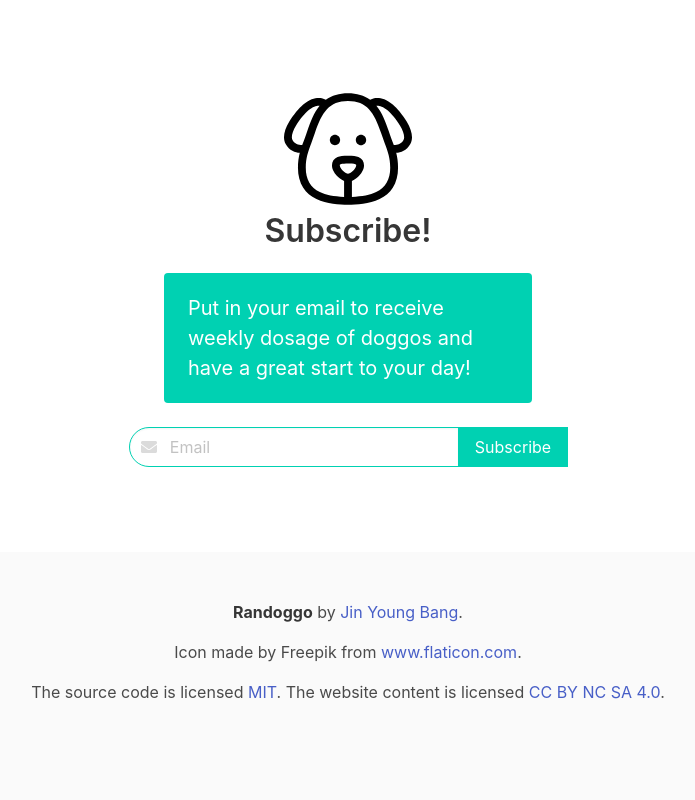
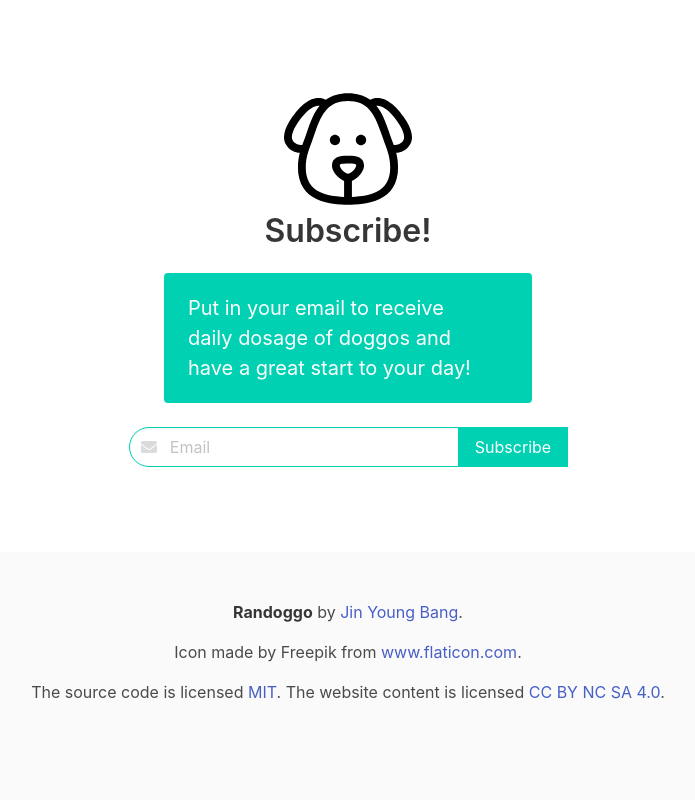
Before and after one commit to jinyoungbang/Randoggo, a Flask app: page / in a window 1280 px wide. Shown: the whole page, without its empty margins (292-987 px from the left). Run offline with Flask 2, Linux system fonts and the light colour scheme; some libraries are stand-ins or nearby versions.

Commit message:
minor edits

```diff
--- a/templates/index.html
+++ b/templates/index.html
@@ -33,7 +33,7 @@
                         <div class="column"></div>
                         <div class="column">
                             <div class="notification is-primary is-size-5">
-                                Put in your email to receive weekly dosage of doggos and have a great start to your day!
+                                Put in your email to receive daily dosage of doggos and have a great start to your day!
                             </div>
                         </div>
                         <div class="column"></div>
--- a/templates/invalid-subscribe.html
+++ b/templates/invalid-subscribe.html
@@ -35,7 +35,7 @@
                         <div class="column"></div>
                         <div class="column">
                             <div class="notification is-primary is-size-5">
-                                Put in your email to receive weekly dosage of doggos and have a great start to your day!
+                                Put in your email to receive daily dosage of doggos and have a great start to your day!
                             </div>
                         </div>
                         <div class="column"></div>
--- a/templates/unsubscribe.html
+++ b/templates/unsubscribe.html
@@ -30,7 +30,7 @@
                         <div class="column"></div>
                         <div class="column">
                             <div class="notification is-primary is-size-5">
-                                We're sorry to hear you go away from Randoggo - feel free to try this again anytime!
+                                We're sorry to hear you leave Randoggo - feel free to try this again anytime!
                             </div>
                         </div>
                         <div class="column"></div>
```
